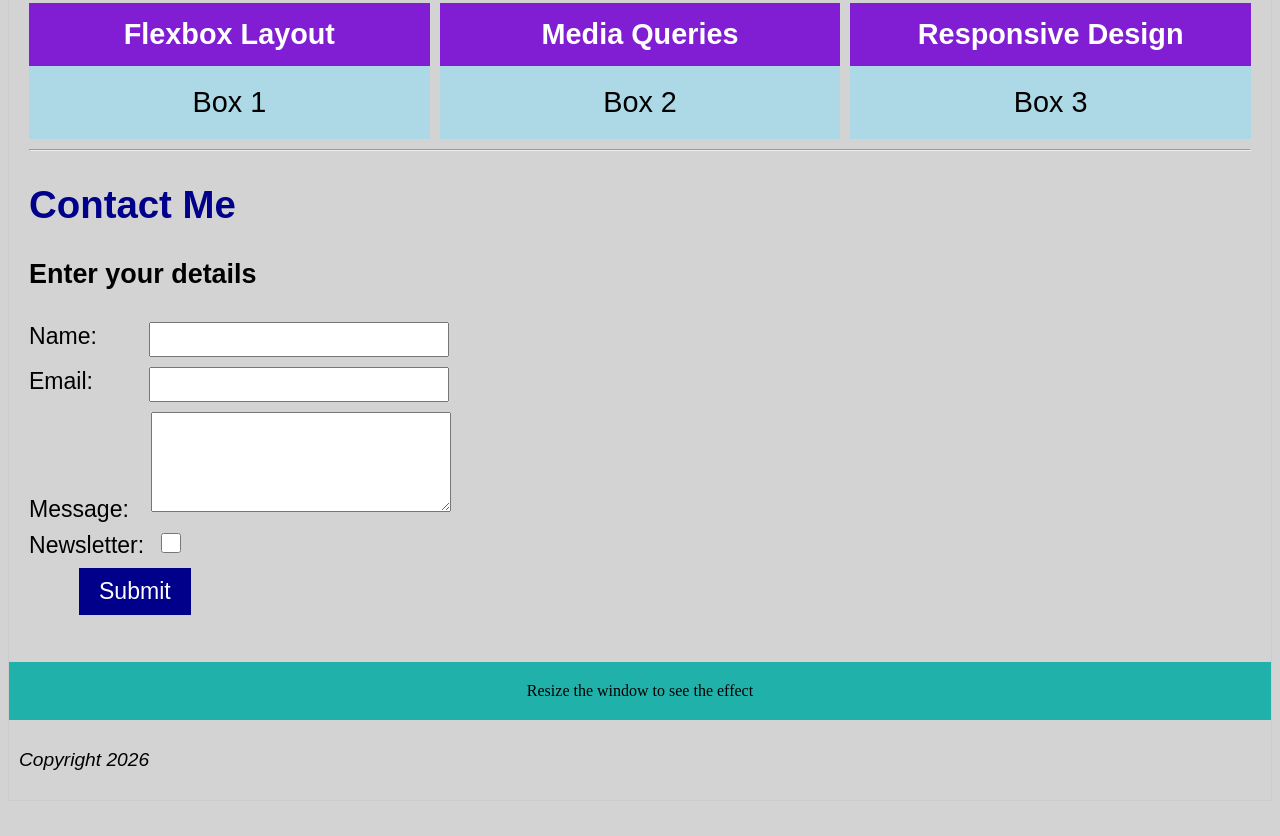
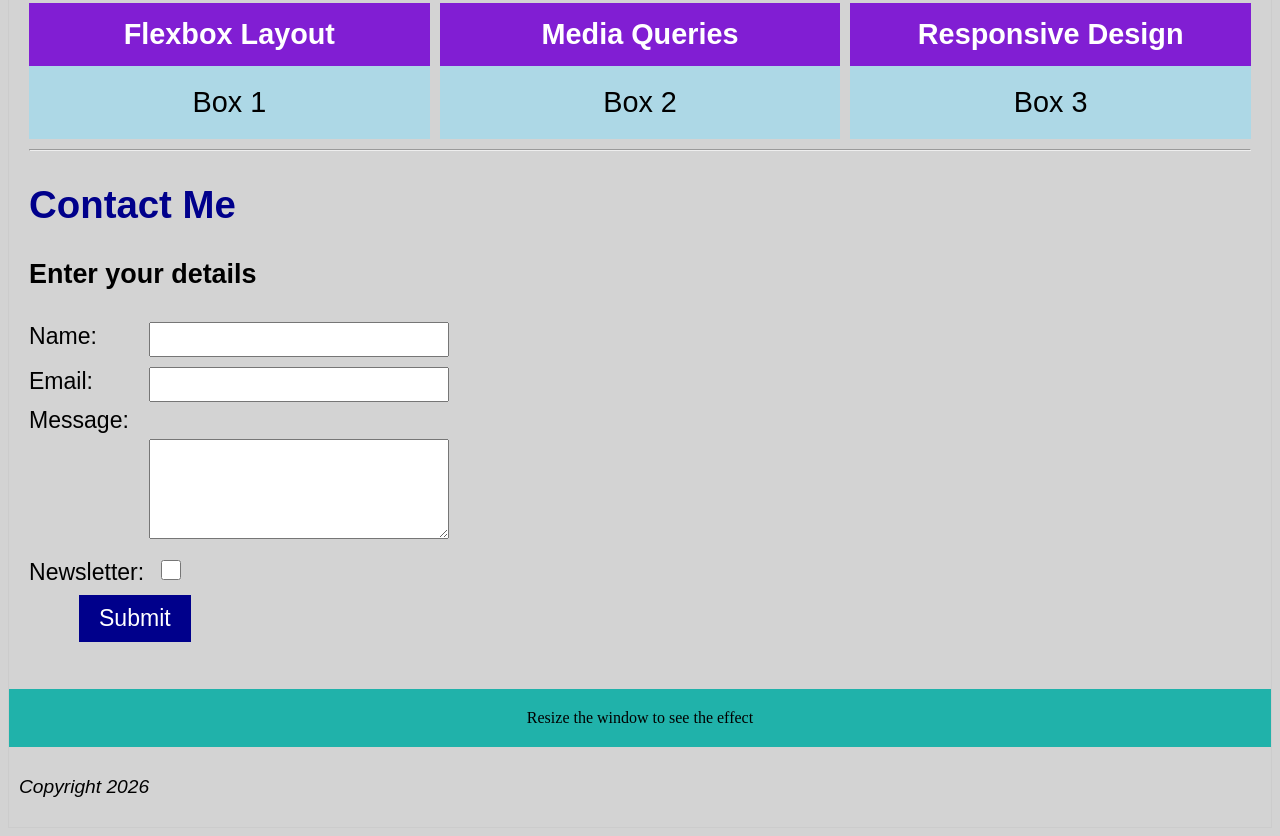
Before and after one commit to Sukanya-Karuna/websivuston_kehitteminen_syksy2026, a plain HTML site: page WS_04/index.html in a window 1280 px wide. Shown: the part 1098-1934 px from the top of the page. Before the commit the page ends 1907 px from the top, so only its background shows below. Drawn offline with Linux system fonts and the light colour scheme.

Commit message:
Adjust message textarea margin for improved layout and user experience

```diff
--- a/WS_04/index.html
+++ b/WS_04/index.html
@@ -81,7 +81,7 @@
         <input type="text" id="name" name="name"> <br>
         <label for="email">Email:</label>
         <input type="email" id="email" name="email" required maxlength="1000"> <br>
-        <label for="message">Message:</label>
+        <label for="message">Message:</label><br>
         <textarea id="message" name="message"></textarea> <br>
         <label for="subscribe">Newsletter:</label>
         <input type="checkbox" id="subscribe" name="subscribe"> <br>
--- a/WS_04/styles1.css
+++ b/WS_04/styles1.css
@@ -152,7 +152,7 @@ textarea[name="message"] {
   width: 300px;
   height: 100px;
   padding: 8px;
-  margin: 5px 20px 5px 16px;
+  margin: 5px 20px 5px 120px;
   box-sizing: border-box;
 }
 input[type="checkbox"] {
```
